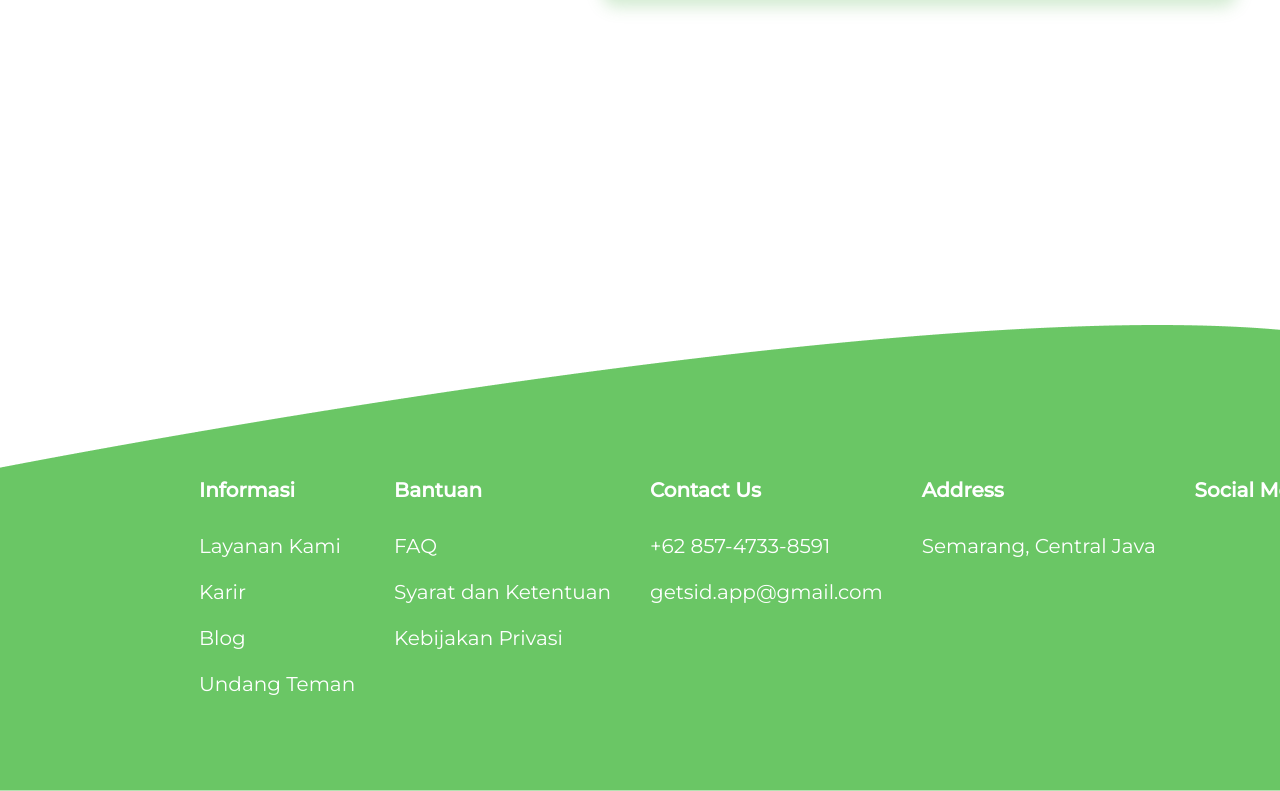
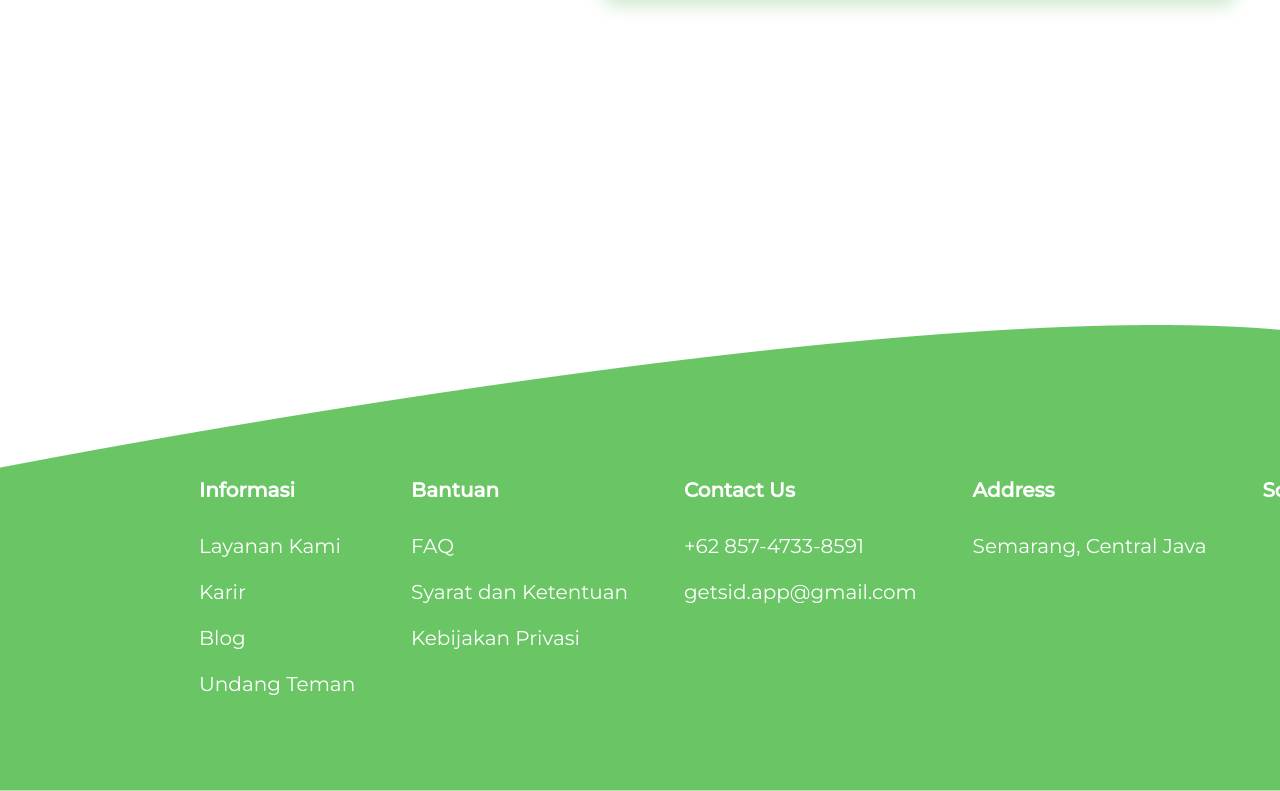
Before and after one commit to bayusatmoko/mplace, a Vue app: page / in a window 1280 px wide. Shown: the part 2580-3371 px from the top of the page. Built offline with nearby package versions, Linux system fonts and the light colour scheme.

Commit message:
Test deploy to DO and AWS at the same time

```diff
--- a/src/views/About.vue
+++ b/src/views/About.vue
@@ -165,7 +165,7 @@
           <p style="color: white; font-size: 20px;">Semarang, Central Java</p>
         </div>
         <div class="block-footer-1">
-          <p style="color: white; padding-bottom: 10px; font-size: 20px; font-weight: bold;"> Social Media</p>
+          <p style="color: white; padding-bottom: 10px; font-size: 20px; font-weight: bold;"> Social </p>
           <p style="color: white; font-size: 20px;"></p>
         </div>
       </div>
```
